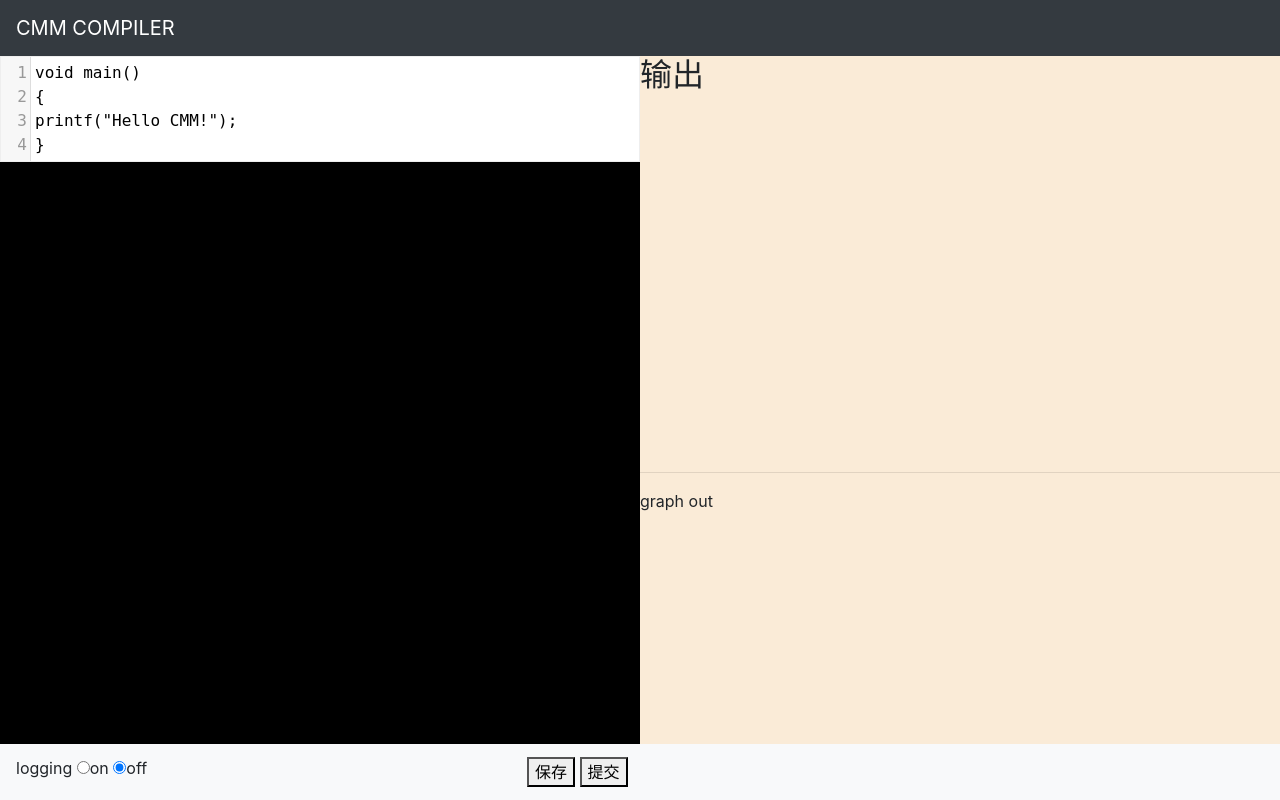
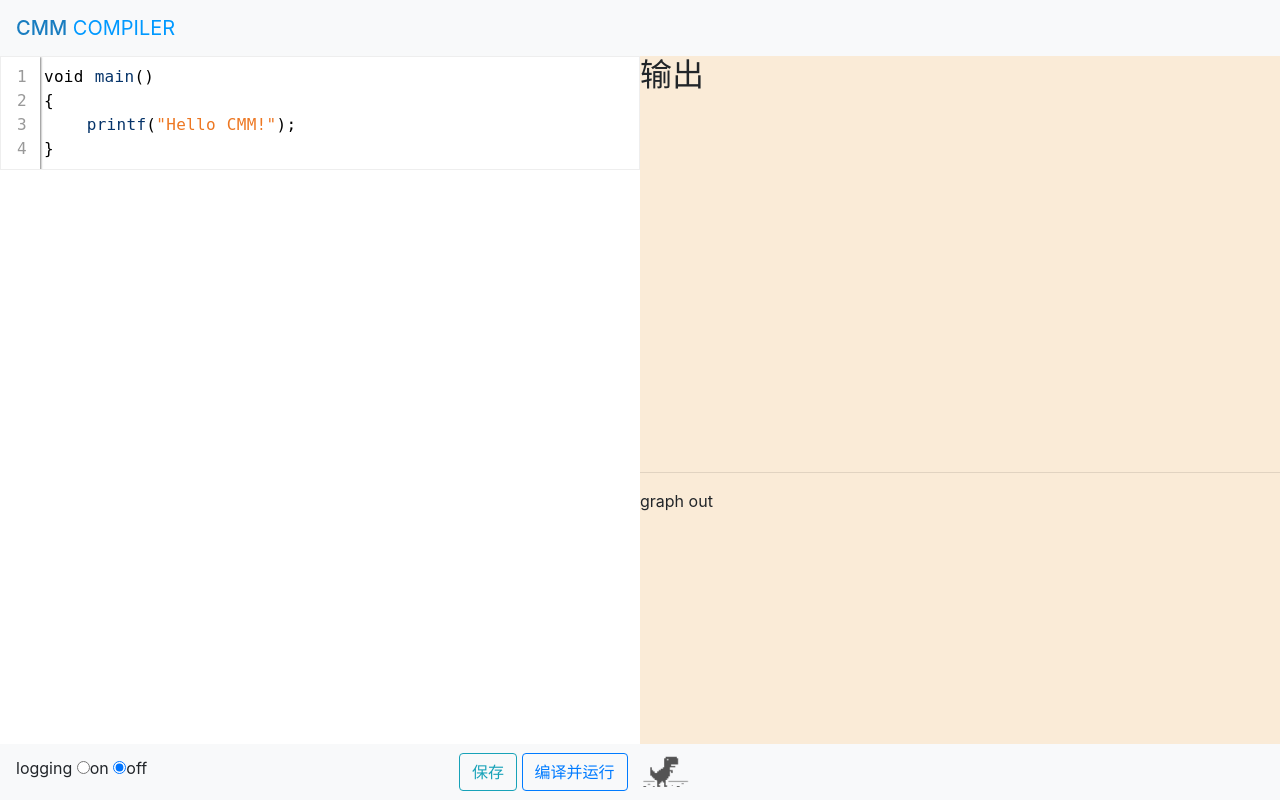
Before and after one commit to KZNS/cmm-compiler, a Flask app: page / in a window 1280 px wide. Run offline with Flask 2, Linux system fonts and the light colour scheme; some libraries are stand-ins or nearby versions.

Commit message:
feat(webservice):add trex

```diff
--- /dev/null
+++ b/webservice/templates/coda.css
@@ -0,0 +1,63 @@
+.cm-s-coda {
+	font-size: 1em;
+	line-height: 1.5em;
+	font-family: inconsolata, monospace;
+	letter-spacing: 0.3px;
+	word-spacing: 1px;
+	background: #FFFFFF;
+	color: #000000;
+}
+.cm-s-coda .CodeMirror-lines {
+	padding: 8px 0;
+}
+.cm-s-coda .CodeMirror-gutters {
+	box-shadow: 1px 0 2px 0 rgba(0, 0, 0, 0.5);
+	-webkit-box-shadow: 1px 0 2px 0 rgba(0, 0, 0, 0.5);
+	background-color: #FFFFFF;
+	padding-right: 10px;
+	z-index: 3;
+	border: none;
+}
+.cm-s-coda div.CodeMirror-cursor {
+	border-left: 3px solid #000000;
+}
+.cm-s-coda .CodeMirror-activeline-background {
+	background: #EEF1F5;
+}
+.cm-s-coda .CodeMirror-selected {
+	background: #A7CAFF;
+}
+.cm-s-coda .cm-comment {
+	font-style: italic;
+	color: #3C802C;
+}
+.cm-s-coda .cm-string {
+	color: #ED7722;
+}
+.cm-s-coda .cm-number {
+	color: #7520AF;
+}
+.cm-s-coda .cm-atom {
+	color: #7520AF;
+}
+.cm-s-coda .cm-keyword {
+	color: #AA2063;
+}
+.cm-s-coda .cm-variable {
+	color: #053369;
+}
+.cm-s-coda .cm-def {
+	color: #053369;
+}
+.cm-s-coda .cm-variable-2 {
+	color: #881181;
+}
+.cm-s-coda .cm-property {
+	color: #7520AF;
+}
+.cm-s-coda .cm-operator {
+	color: #AA2063;
+}
+.cm-s-coda .CodeMirror-linenumber {
+	color: italic;
+}
--- a/webservice/templates/index.html
+++ b/webservice/templates/index.html
@@ -8,16 +8,17 @@
 <head>
     <meta charset="utf-8">
     <meta http-equiv="X-UA-Compatible" content="IE=edge">
-    <title>test</title>
+    <title>CMM</title>
     <meta name="description" content="">
     <meta name="viewport" content="width=device-width, initial-scale=1">
     <link rel="stylesheet" href="https://cdn.jsdelivr.net/npm/bootstrap@4.5.0/dist/css/bootstrap.min.css">
     <link rel="stylesheet" href="https://cdn.jsdelivr.net/npm/codemirror@5.59.0/lib/codemirror.min.css">
-
-    <script src="https://cdn.jsdelivr.net/npm/jquery@3.5.1/dist/jquery.slim.min.js"></script>
+    <link rel="stylesheet" href="coda.css">
+    <script src="https://cdn.jsdelivr.net/npm/jquery@3.5.1/dist/jquery.min.js"></script>
     <script src="https://cdn.jsdelivr.net/npm/popper.js@1.16.0/dist/umd/popper.min.js"></script>
     <script src="https://cdn.jsdelivr.net/npm/bootstrap@4.5.0/dist/js/bootstrap.min.js"></script>
     <script src="https://cdn.jsdelivr.net/npm/codemirror@5.59.0/lib/codemirror.min.js"></script>
+    <script src="https://cdn.jsdelivr.net/npm/codemirror@5.59.0/mode/clike/clike.js"></script>
     <style>
         .model {
             height: calc(100% - 112px);
@@ -27,7 +28,7 @@
             width: 50%;
             height: 100%;
             float: left;
-            background-color: black;
+            background-color: white;
         }
 
         .right {
@@ -67,11 +68,12 @@
 
 <body>
     <div style="height: 100%;">
-        <nav class="navbar navbar-expand-lg navbar-dark bg-dark" style="">
-            <a class="navbar-brand" href="/">CMM COMPILER</a>
+        <nav class="navbar navbar-expand-lg navbar-light bg-light" style="">
+            <a class="navbar-brand" href="/"><span style="color:#197dc0;font-weight: 500;">CMM</span>&nbsp;<span
+                    style="color:#0099FF">COMPILER</span></a>
         </nav>
         <div class="model">
-            <div class="left"id="codeinput">
+            <div class="left" id="codeinput">
                 <!-- 左半边
                 <div contenteditable="plaintext-only" style="color:rgb(86,156,179)" onchange="handleChange()"
                     class="codeinput"  tabindex="-1" onkeydown="handlekeydown()">
@@ -117,30 +119,95 @@
                 </li>
 
             </ul>
-            <ul class="navbar-nav  ml-auto" style="margin-right:51%;">
+            <ul class="navbar-nav  ml-auto" style="margin-right:1%;">
                 <li class="nav-item">
 
                     <span>
-                        <button onclick="save()">保存</button>
+                        <button onclick="save()" class="btn btn-outline-info">保存</button>
                     </span>
                     <span>
-                        <button onclick="submit()">提交</button>
+                        <button onclick="submit()" class="btn btn-outline-primary">编译并运行</button>
                     </span>
                 </li>
             </ul>
-
+            <ul class="navbar-nav" style="width:50%" id="slide">
+                <li class="nav-item" id="movethis">
+                    <img src="./trex.png" height="50px" width="auto" id="moveimg">
+                    <!-- <span>
+                        <button onclick="save()">保存</button>
+                    </span> -->
+                </li>
+            </ul>
         </nav>
     </div>
     <script>
+        let $div = $("#movethis");
+        let $img = $("#moveimg")
+        let step = 7
+        let moveRight = true
+        var documentWidth = $(document).width() - $div.position().left - $img.width() - 5;//5是为防止浏览器出现滚动条
+        console.log($div.position())
+        console.log(parseInt($div.css('marginLeft')))
+        var slideWidth = $("#slide").width()
+        var iw = $img.width()
+        let marginl = slideWidth - iw
+        console.log(slideWidth, iw)
+        function moveLeft() {
+            console.log("move left")
+            $div.stop();
+            $div.animate({
+                marginLeft: "0px"
+            }, 50);
+        }
+        function _moveRight() {
+            console.log("move right")
+            $div.stop();
+            $div.animate({
+                marginLeft: `25px`
+            }, 50);
+        }
+        let moveHandler = () =>{
+            //一秒40
+            console.log("move handler")
+            let slideWidth = $("#slide").width()
+            let slidePos = $("#slide").position()
+            let currentPos = $div.position()
+            let ml = parseInt($div.css('marginLeft'))
+            let newMl = moveRight?(ml+step):(ml-step)
+            if(newMl>slideWidth){
+                moveRight = false
+                newMl = ml - step*2
+            } else if(newMl<0){
+                moveRight = true
+                newMl = ml + step*2
+            }
+            //$div.stop()
+            $div.animate({
+                marginLeft:`${newMl}`
+            },20)
+        }
+        function random(min, max) {
+            return Math.floor(Math.random() * (max - min)) + min;
+        }
+        $(document).keydown(function (event) {
+            // if(random(0,2)===1){
+            //     moveRight()
+            // } else {
+            //     moveRight()
+            // }
+            moveHandler()
+        })
         var myCodeMirror = CodeMirror(document.getElementById("codeinput"), {
-            value: "void main()\n{\nprintf(\"Hello CMM!\");\n}",
-            mode: "javascript",
+            value: "void main()\n{\n    printf(\"Hello CMM!\");\n}",
             lineNumbers: true,
+            matchBrackets: true,
+            mode: "text/x-c++src",
+            theme: "coda",
         });
-        toggleLevel = () => {
+        let toggleLevel = () => {
             $("#loggingLevel").toggle()
         }
-        submit = () => {
+        let submit = () => {
             let codeinput = $("#codeinput").text()
             let logging = $('input[name="loggingToggle"]:checked').val();
             let loggingLevel = $("#loggingLevel").val()
@@ -167,7 +234,7 @@
                 console.log(err)
             })
         }
-        handlekeydown = (e) => {
+        let handlekeydown = (e) => {
             console.log(e)
         }
     </script>
```
Also changed, not shown: webservice/templates/cicd.png (added), webservice/templates/trex.png (added).
